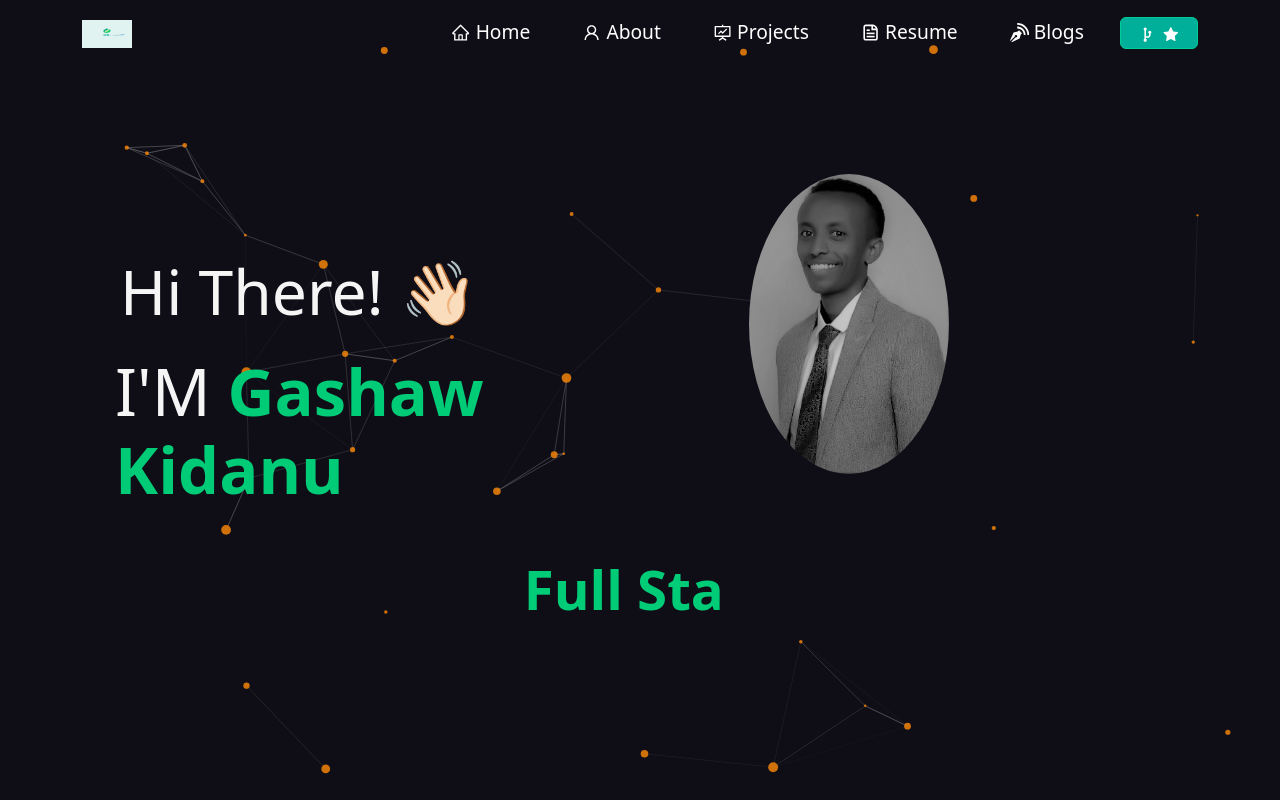
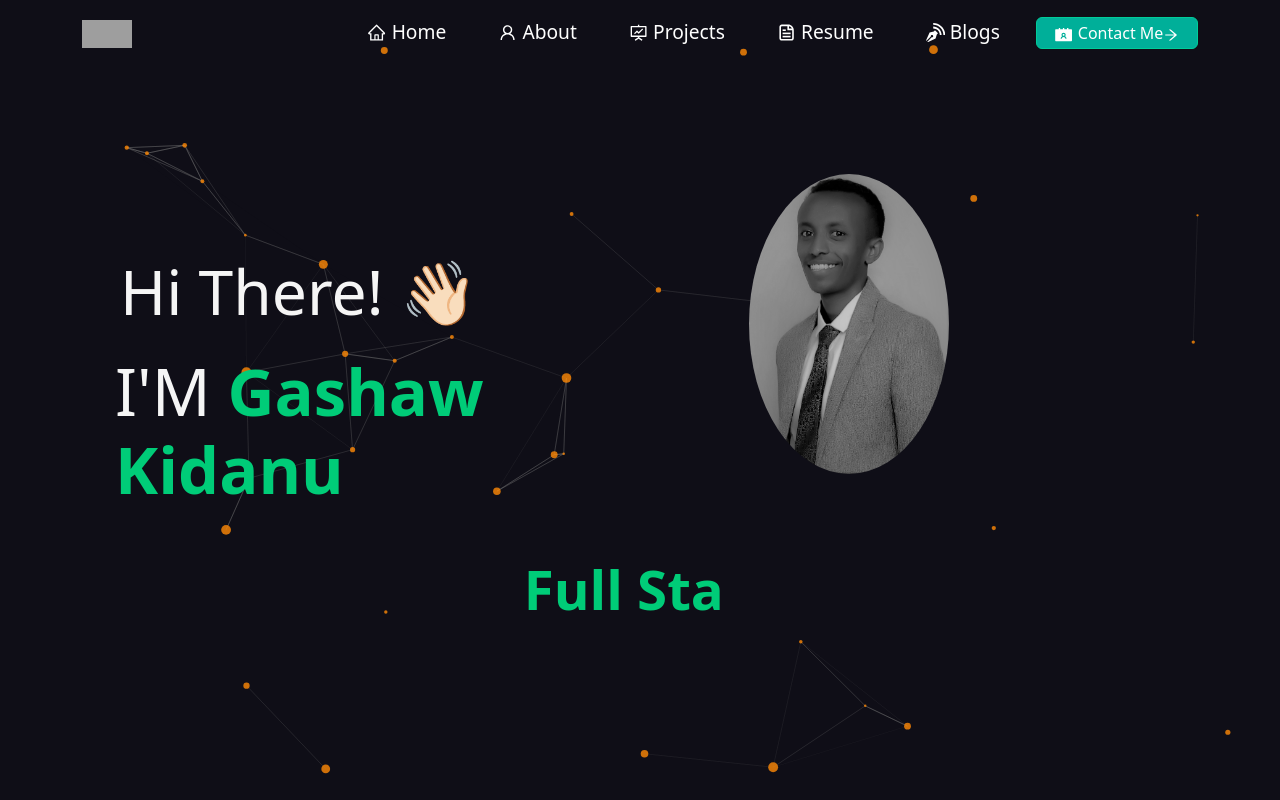
Before and after one commit to Gashaw512/my-portfolio, a React (Create React App) app: page / in a window 1280 px wide. Shown: the top 800 px of the page. Built offline with nearby package versions, Linux system fonts and the light colour scheme; grey boxes are pictures that could not be loaded.

Commit message:
refactoring

```diff
--- a/src/components/Navbar.js
+++ b/src/components/Navbar.js
@@ -2,14 +2,15 @@ import React, { useState } from "react";
 import Container from "react-bootstrap/Container";
 import Nav from "react-bootstrap/Nav";
 import Navbar from "react-bootstrap/Navbar";
-import logo from "../Assets/logo.png";
+import logo from "../Assets/logo3.png";
 
 import Button from "react-bootstrap/Button";
 import { Link } from "react-router-dom";
-import { CgGitFork } from "react-icons/cg";
 import { ImBlog } from "react-icons/im";
+import { AiFillContacts } from "react-icons/ai";
+import { AiOutlineArrowRight } from "react-icons/ai";
+
 import {
-  AiFillStar,
   AiOutlineHome,
   AiOutlineFundProjectionScreen,
   AiOutlineUser,
@@ -95,7 +96,7 @@ const NavBar = () => {
 
             <Nav.Item>
               <Nav.Link
-                href="https://blogs.soumya-jit.tech/"
+                href="https://blogs.gashu.tech/"
                 target="_blank"
                 rel="noreferrer"
               >
@@ -105,12 +106,12 @@ const NavBar = () => {
 
             <Nav.Item className="fork-btn">
               <Button
-                href="https://github.com/Gashaw512/my-portfolio"
-                target="_blank"
+                href="/contact"
                 className="fork-btn-inner"
               >
-                <CgGitFork style={{ fontSize: "1.2em" }} />{" "}
-                <AiFillStar style={{ fontSize: "1.1em" }} />
+                <AiFillContacts style={{ fontSize: "1.2em" }} />{" "}
+                Contact Me
+              <AiOutlineArrowRight style={{ fontSize: "1em" }} />
               </Button>
             </Nav.Item>
           </Nav>
```
